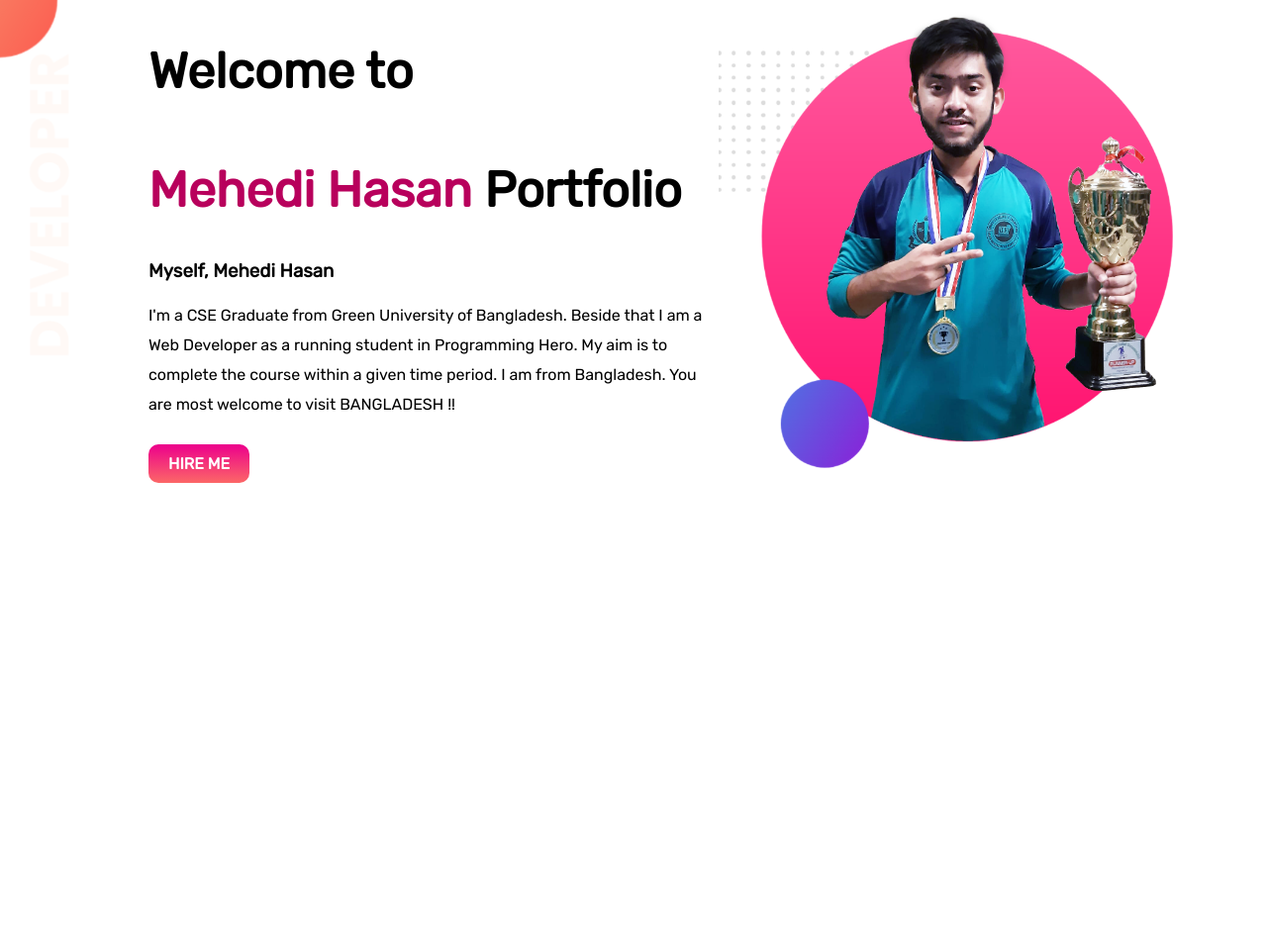
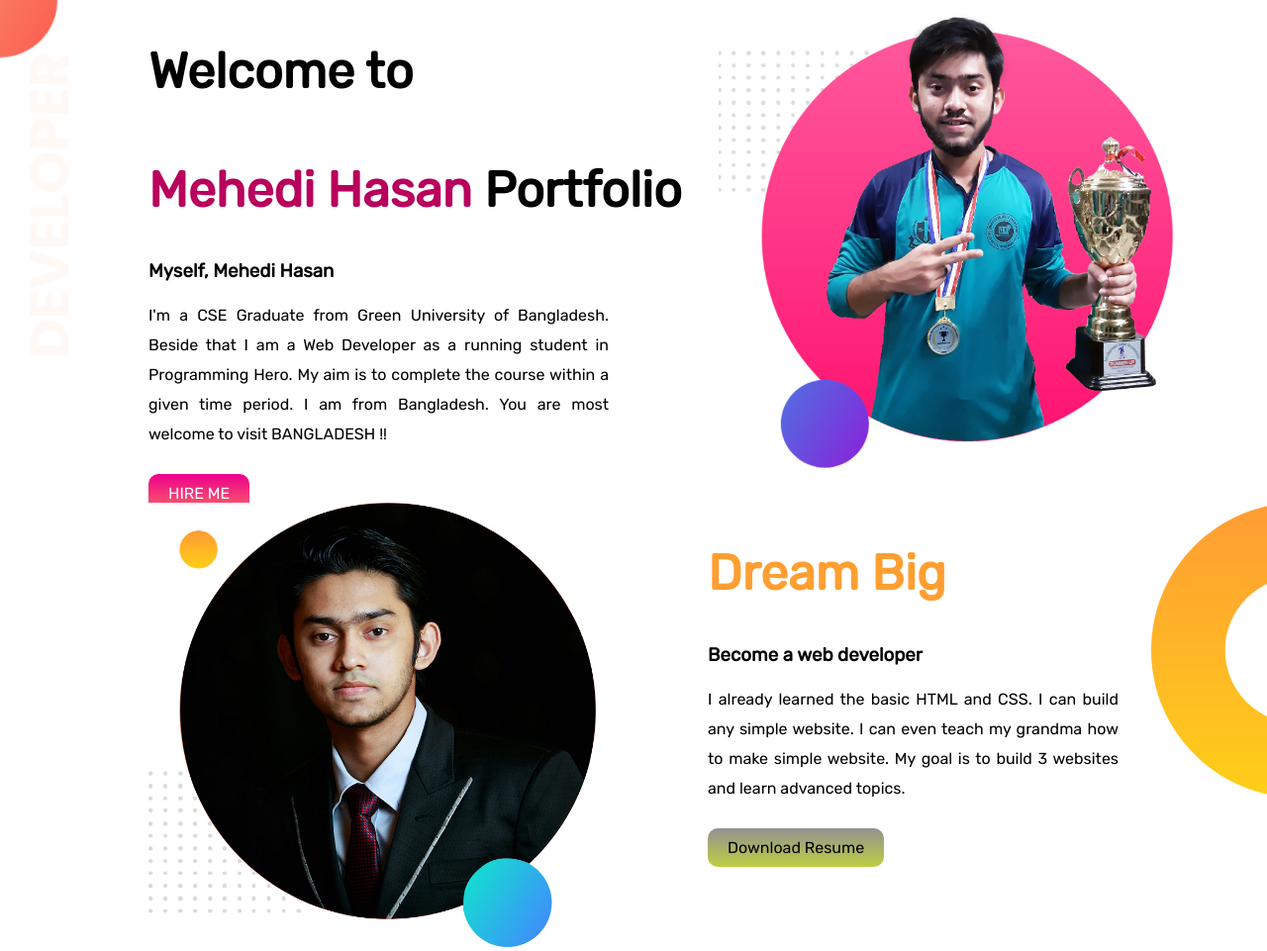
Before and after one commit to mhrifat9/mhr-portfolio, a plain HTML site: page index.html in a window 1280 px wide. Shown: the whole page at 99% size. Before the commit the page ends 800 px from the top, so only its background shows below. Drawn offline with Linux system fonts and the light colour scheme.

Commit message:
2nd part done

```diff
--- a/index.html
+++ b/index.html
@@ -30,5 +30,18 @@
         </div>
 
     </section>
+
+    <section class="intro2">
+        <div class="info2-left">
+            <img src="images/my-bg.jpg" alt="">
+        </div>
+        <div class="info2-right">
+            <h1><span>Dream Big</span></h1>
+            <h3>Become a web developer</h3>
+            <p>I already learned the basic HTML and CSS. I can build any simple website. I can even teach my grandma how to make simple website. My goal is to build 3 websites and learn advanced topics.</p><br>
+            <a id="resume-button" target="_blank" href="resume.html">Download Resume</a>
+
+        </div>
+    </section>
 </body>
 </html>
--- a/style.css
+++ b/style.css
@@ -5,6 +5,9 @@ body{
 }
 
 .intro{
+    display: flex;
+}
+.intro2{
     display: flex;
 }
 
@@ -25,18 +28,27 @@ span{
 
 .info-left p{
     line-height: 30px;
+    text-align: justify;
+    padding-right: 100px;
 }
 
 .info-left a{
     text-decoration: none;
     background-image: linear-gradient(#ec008c,#fc6767);
-    font-weight: 600;
+    font-weight: 500px;
     padding: 10px 20px;
     border-radius: 10px;
     color: white;
 
 }
+.info2-left{
+    width: 50%;
+    padding-left: 150px;
+}
 
+.info2-left img{
+    width: 80%;
+}
 
 /*--------------Right Portion-------------*/
 .info-right{
@@ -47,3 +59,35 @@ span{
 .info-right img{
     width: 90%;
 }
+
+.info2-right{
+    width: 50%;
+}
+
+.info2-right h1{
+    font-size: 50px;
+}
+
+.info2-right p{
+    line-height: 30px;
+    padding-right: 150px;
+    text-align: justify;
+}
+.info2-right span{
+    color: rgb(255, 159, 50);
+}
+
+.info2-right a{
+    text-decoration: none;
+    background-image: linear-gradient(#929191,#bfcf43);
+    font-weight: 500px;
+    padding: 10px 20px;
+    border-radius: 10px;
+    color: black;}
+
+    .info2-right{
+        background-image: url(images/dream-bg.png);
+        background-repeat: no-repeat;
+        background-position: right top;
+
+    }
```
Also changed, not shown: resume.html (added, +13 -0 lines), images/my-bg.jpg (added).
